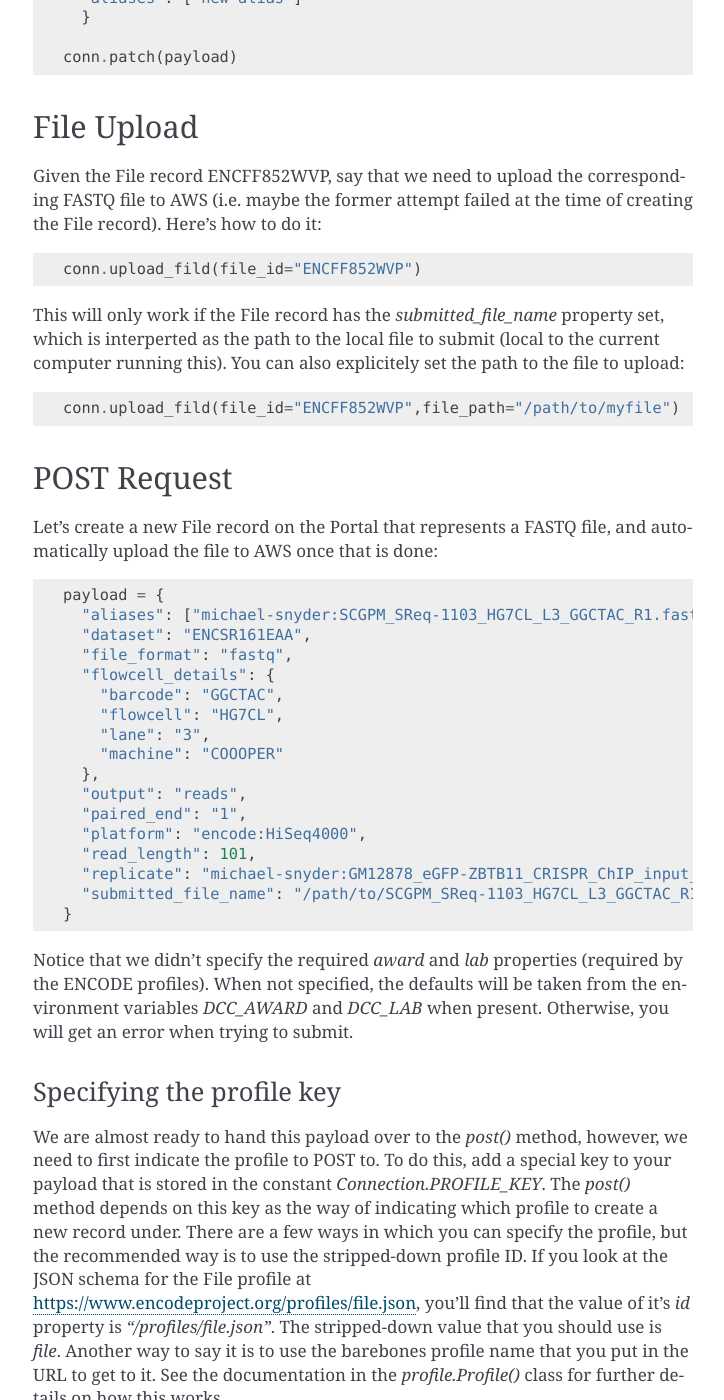
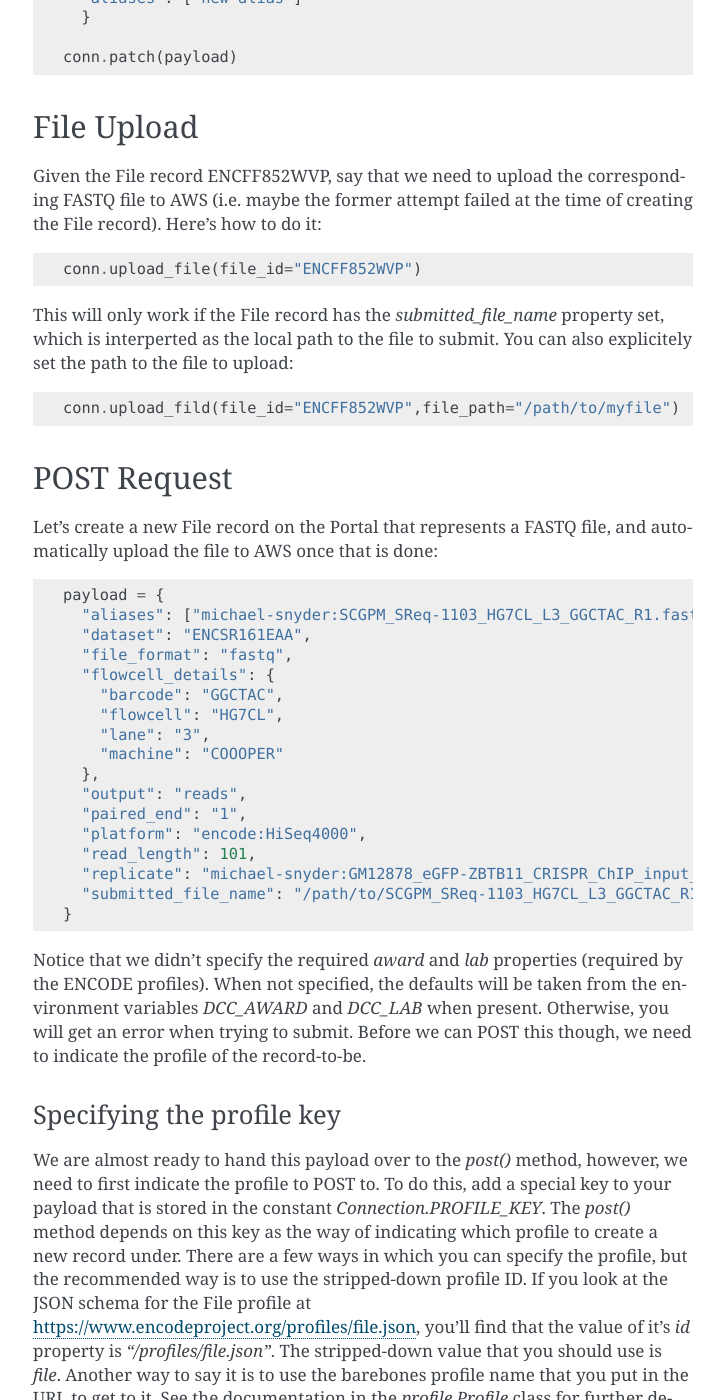
Before and after one commit to StanfordBioinformatics/encode_utils, a Sphinx documentation site: the page built from docs/examples.rst, in a window 1280 px wide and 1400 px high, scrolled down 1359 px. Shown: the whole window, without its empty margins (387-1111 px from the left). Built offline with Sphinx 7.4.7, drawn with Linux system fonts in a browser that asks for light colours; pages that are not in the unit, such as notebooks, are missing from menus.

Commit message:
Updated docs

```diff
--- a/docs/examples.rst
+++ b/docs/examples.rst
@@ -71,10 +71,10 @@ do it:
 
 ::
 
-  conn.upload_fild(file_id="ENCFF852WVP")
+  conn.upload_file(file_id="ENCFF852WVP")
 
 This will only work if the File record has the `submitted_file_name` property set, which is
-interperted as the path to the local file to submit (local to the current computer running this).
+interperted as the local path to the file to submit.
 You can also explicitely set the path to the file to upload:
 
 ::
@@ -110,6 +110,7 @@ the file to AWS once that is done:
 Notice that we didn't specify the required `award` and `lab` properties (required by the ENCODE
 profiles). When not specified, the defaults will be taken from the environment variables
 `DCC_AWARD` and `DCC_LAB` when present. Otherwise, you will get an error when trying to submit.
+Before we can POST this though, we need to indicate the profile of the record-to-be.
 
 Specifying the profile key
 ^^^^^^^^^^^^^^^^^^^^^^^^^^
@@ -123,11 +124,11 @@ look at the JSON schema for the File profile at
 https://www.encodeproject.org/profiles/file.json, you'll find that the value of it's `id`
 property is `"/profiles/file.json"`. The stripped-down value that you should use is `file`.
 Another way to say it is to use the barebones profile name that you put in the URL to get to it.
-See the documentation in the `profile.Profile()` class for further details on how this works.
+See the documentation in the `profile.Profile` class for further details on how this works.
 
 Without futher ado, let's now add the profile specification to the payload and POST it::
 
-  payload[Connection.PROFILE_KEY: "file"]
+  payload[Connection.PROFILE_KEY] = "file"
   conn.post(payload)
 
 The logging to STDOUT and your log files will indicate the progress of your request, including
```
